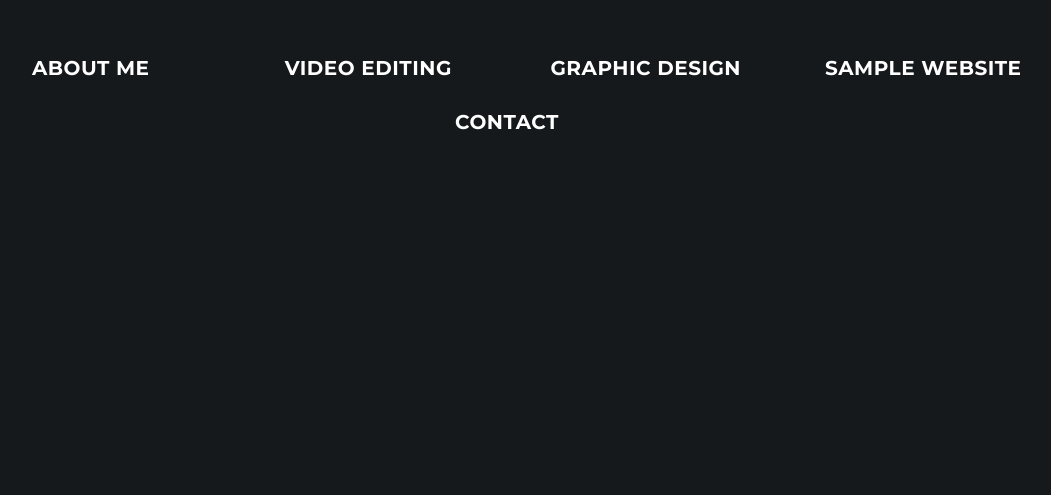
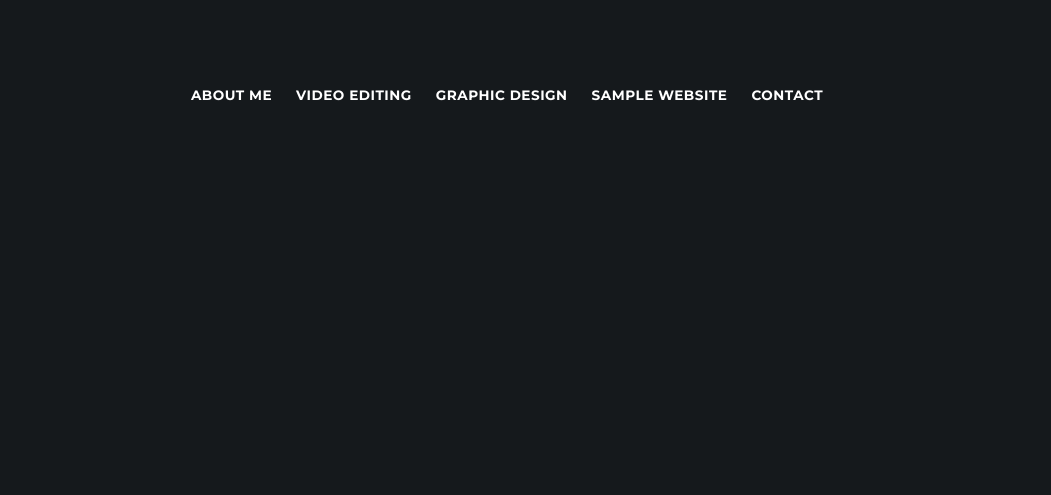
Before and after one commit to JustinLopez2002/JustinLopez2002, a plain HTML site: page index.html in a window 1280 px wide. Shown: the part 305-800 px from the top of the page, without its empty margins (133-1184 px from the left). Drawn offline with Linux system fonts and the light colour scheme.

Commit message:
Initial commit for GitHub Pages site

```diff
--- a/assets/css/style.css
+++ b/assets/css/style.css
@@ -46,7 +46,7 @@ section {
 }
 
 /* ========== Buttons ========== */
-/* Transparent background and no borders */
+/* Transparent background and no borders, reduced size */
 .btn-primary,
 .btn-secondary,
 .btn-success,
@@ -55,14 +55,14 @@ section {
   background-color: transparent;
   border: none;
   color: #ffffff;
-  padding: 12px 25px;
+  padding: 5px 12px; /* Reduced padding to shrink button size */
   border-radius: 6px;
   font-weight: 600;
   text-transform: uppercase;
   letter-spacing: 0.5px;
-  transition: color 0.3s ease;
+  transition: none; /* Removed transition for hover color change */
   display: inline-block;
-  width: auto;
+  width: auto; /* Ensures button size is only as large as the text */
 }
 
 .btn-primary:hover,
@@ -70,8 +70,29 @@ section {
 .btn-success:hover,
 .btn-danger:hover,
 .btn-custom:hover {
-  color: #66ccff;
-  background-color: transparent; /* Make sure no background appears on hover */
+  color: #ffffff; /* Removed hover color change */
+  background-color: transparent; /* Ensures no background appears on hover */
+}
+
+/* Custom Buttons */
+.btn-custom {
+  background-color: transparent;
+  border: none;
+  color: #ffffff;
+  padding: 5px 12px;
+  font-size: 0.85rem; /* smaller text */
+  border-radius: 6px;
+  font-weight: 600;
+  text-transform: uppercase;
+  letter-spacing: 0.5px;
+  transition: none;
+  display: inline-block;
+  width: auto;
+}
+
+.btn-custom:hover {
+  color: #ffffff;
+  background-color: transparent;
 }
 
 /* ========== Layout Spacing ========== */
--- a/index.html
+++ b/index.html
@@ -21,26 +21,18 @@
 </head>
 
 <body>
-  <!-- Centered Button Section -->
+
+  <!-- Buttons -->
   <div class="container full-height-center">
-    <div class="row justify-content-center g-4 w-100">
-      <div class="col-md-3">
-        <a href="about-me.html" class="btn btn-custom btn-lg w-100">About Me</a>
-      </div>
-      <div class="col-md-3">
-        <a href="video-editing.html" class="btn btn-custom btn-lg w-100">Video Editing</a>
-      </div>
-      <div class="col-md-3">
-        <a href="graphic-design.html" class="btn btn-custom btn-lg w-100">Graphic Design</a>
-      </div>
-      <div class="col-md-3">
-        <a href="https://your-college-sample-website.com" class="btn btn-custom btn-lg w-100" target="_blank">Sample Website</a>
-      </div>
-      <div class="col-md-3">
-        <a href="contact.html" class="btn btn-custom btn-lg w-100">Contact</a>
-      </div>
+    <div class="d-flex justify-content-center gap-3 flex-wrap button-row">
+      <a href="about-me.html" class="btn btn-custom">About Me</a>
+      <a href="video-editing.html" class="btn btn-custom">Video Editing</a>
+      <a href="graphic-design.html" class="btn btn-custom">Graphic Design</a>
+      <a href="https://your-college-sample-website.com" class="btn btn-custom" target="_blank">Sample Website</a>
+      <a href="contact.html" class="btn btn-custom">Contact</a>
     </div>
   </div>
+
 
   <!-- Load external footer -->
   <div id="footer"></div>
```
